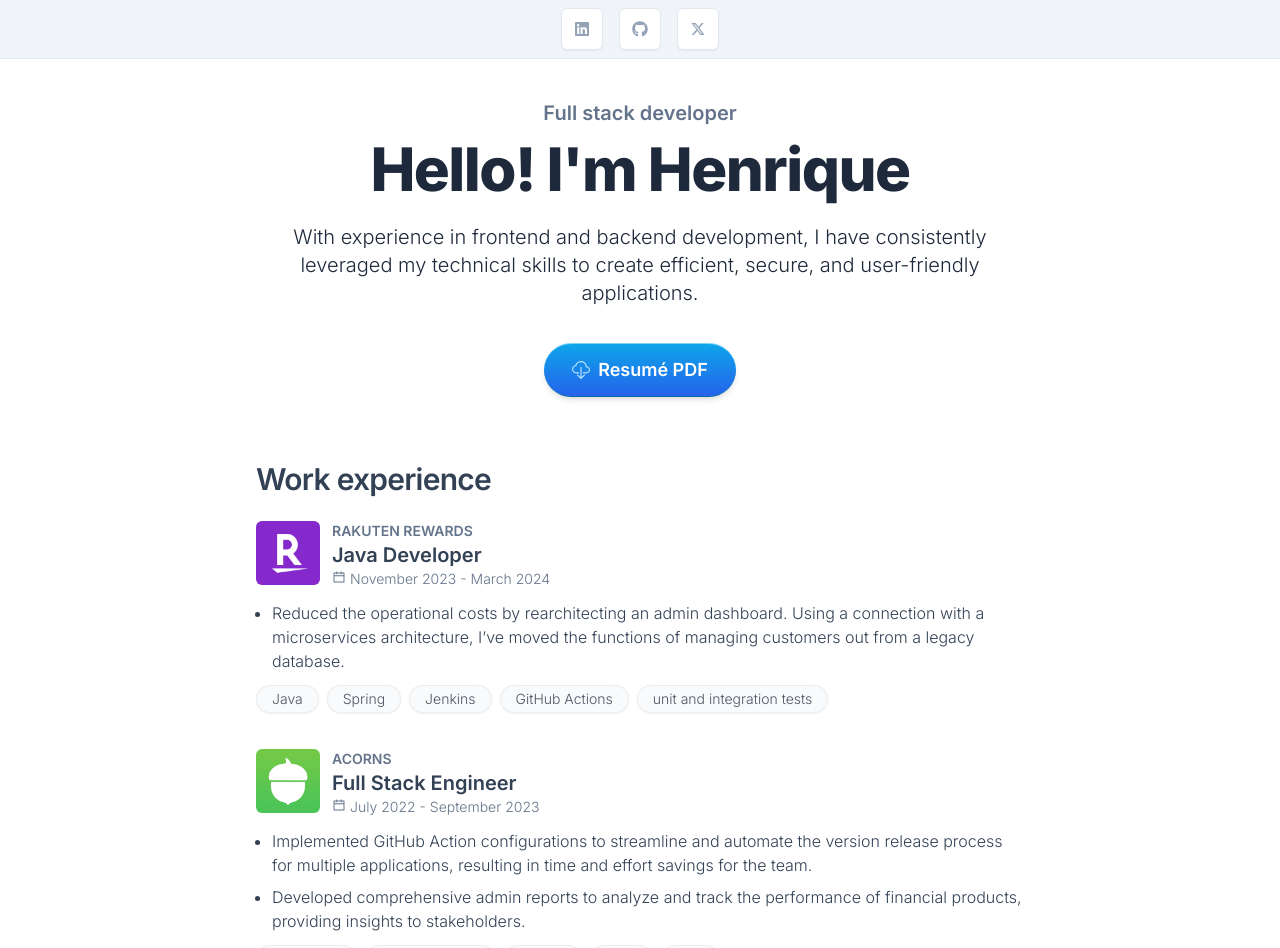
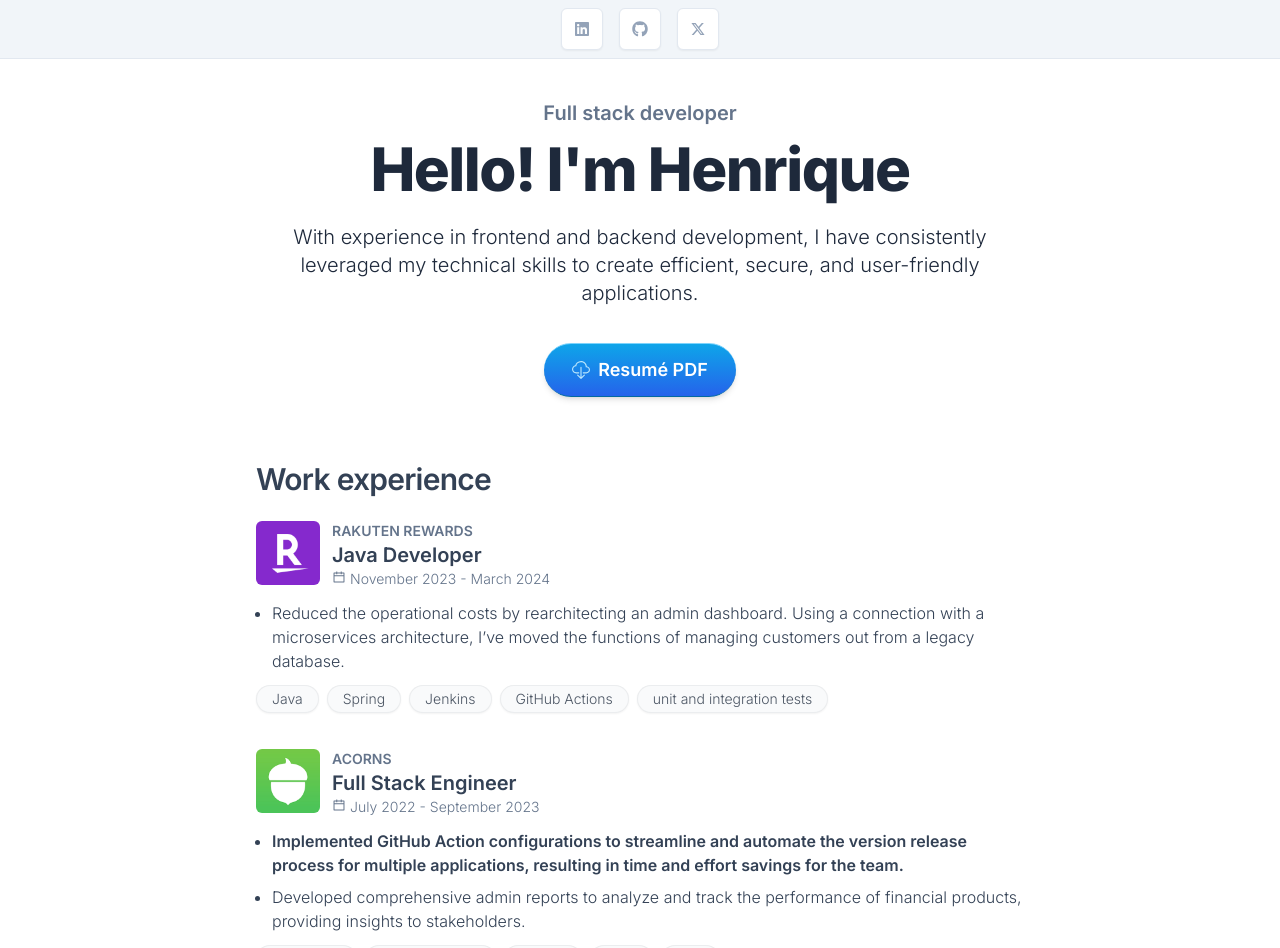
Before and after one commit to hrohden/hrohden.github.io, a React (Vite) app: page / in a window 1280 px wide. Shown: the top 948 px of the page. Built offline with nearby package versions, Linux system fonts and the light colour scheme.

Commit message:
Refactor WorkExperienceComponent to use structured description objects; update types and highlight feature

```diff
--- a/src/components/WorkExperienceComponent.tsx
+++ b/src/components/WorkExperienceComponent.tsx
@@ -40,10 +40,10 @@ const WorkExperienceComponent = ({
       <ul className="ml-4 flex list-disc flex-col gap-2">
         {workExperience.description.map((description) => (
           <li
-            key={description}
-            className="text-sm text-slate-700 dark:text-slate-300 md:text-base"
+            key={description.id}
+            className={description.highlight ? "text-sm text-slate-700 dark:text-slate-300 md:text-base font-semibold" : "text-sm text-slate-700 dark:text-slate-300 md:text-base"}
           >
-            {description}
+            {description.text}
           </li>
         ))}
       </ul>
--- a/src/data/workExperienceItems.ts
+++ b/src/data/workExperienceItems.ts
@@ -6,7 +6,7 @@ export const workExperienceItems: WorkExperience[] = [
     title: "Java Developer",
     period: "November 2023 - March 2024",
     description: [
-      "Reduced the operational costs by rearchitecting an admin dashboard. Using a connection with a microservices architecture, I’ve moved the functions of managing customers out from a legacy database."
+      {id: 1, text: "Reduced the operational costs by rearchitecting an admin dashboard. Using a connection with a microservices architecture, I’ve moved the functions of managing customers out from a legacy database."}
     ],
     logo: "rakuten.png",
     technologies: ["Java", "Spring", "Jenkins", "GitHub Actions", "unit and integration tests"],
@@ -16,8 +16,8 @@ export const workExperienceItems: WorkExperience[] = [
     title: "Full Stack Engineer",
     period: "July 2022 - September 2023",
     description: [
-      "Implemented GitHub Action configurations to streamline and automate the version release process for multiple applications, resulting in time and effort savings for the team.",
-      "Developed comprehensive admin reports to analyze and track the performance of financial products, providing insights to stakeholders.",
+      {id: 2, text: "Implemented GitHub Action configurations to streamline and automate the version release process for multiple applications, resulting in time and effort savings for the team.", highlight: true},
+      {id: 3, text: "Developed comprehensive admin reports to analyze and track the performance of financial products, providing insights to stakeholders."},
     ],
     logo: "acorns.png",
     technologies: ["Databricks", "Apache Airflow", "Python", "AWS", "SQL"],
@@ -27,8 +27,8 @@ export const workExperienceItems: WorkExperience[] = [
     title: "Full Stack Engineer",
     period: "January 2022 - July 2022",
     description: [
-      "Provided backend application support and maintenance, ensuring systems uninterrupted operation.",
-      "Developed and maintained mobile applications using React Native.",
+      {id: 4, text: "Provided backend application support and maintenance, ensuring systems uninterrupted operation."},
+      {id: 5, text: "Developed and maintained mobile applications using React Native."},
     ],
     logo: "brigit.png",
     technologies: ["Java", "Spring Boot", "React", "SQL"],
@@ -40,8 +40,8 @@ export const workExperienceItems: WorkExperience[] = [
     title: "Senior Java developer",
     period: "July 2021 - November 2021",
     description: [
-      "Suggested to the team and created the first version of an admin dashboard that consolidates information about the customers (profile info, current investments and loans, and credit score).",
-      "Developed and maintained web applications using React, Java, Spring, and Postgres",
+      {id: 6, text: "Suggested to the team and created the first version of an admin dashboard that consolidates information about the customers (profile info, current investments and loans, and credit score).", highlight: true},
+      {id: 7, text: "Developed and maintained web applications using React, Java, Spring, and Postgres"},
     ],
     logo: "cooperforte.png",
     technologies: ["Java", "Spring Framework", "React", "SQL", "Postgres"],
@@ -53,8 +53,8 @@ export const workExperienceItems: WorkExperience[] = [
     title: "Senior developer",
     period: "August 2020 - July 2021",
     description: [
-      "Helped the maintenance of a legacy frontend application build with Angular",
-      "Developed and maintained web applications for banking corporations, with React, Java, and SQL",
+      {id: 8, text: "Helped the maintenance of a legacy frontend application build with Angular"},
+      {id: 9, text: "Developed and maintained web applications for banking corporations, with React, Java, and SQL"},
     ],
     logo: "stefanini.png",
     technologies: ["Java", "Angular", "SQL"],
@@ -66,8 +66,8 @@ export const workExperienceItems: WorkExperience[] = [
     title: "Senior Java developer",
     period: "December 2019 - August 2020",
     description: [
-      "Performed a migration of binary objects stored in database to files saved in an AWS S3 Bucket. This action eliminated shutdown risks (as the binary objects were exposed as byte streams in the API response) and reduced cloud costs",
-      "Developed and maintained web applications for governmental departments, using Java (Spring), React, Jenkins, Docker, SQL",
+      {id: 10, text: "Performed a migration of binary objects stored in database to files saved in an AWS S3 Bucket. This action eliminated shutdown risks (as the binary objects were exposed as byte streams in the API response) and reduced cloud costs", highlight: true},
+      {id: 11, text: "Developed and maintained web applications for governmental departments, using Java (Spring), React, Jenkins, Docker, SQL"},
     ],
     logo: "basis.png",
     technologies: ["Java", "Spring", "Jenkins", "OpenShift", "Docker", "Angular", "SQL"],
@@ -79,9 +79,9 @@ export const workExperienceItems: WorkExperience[] = [
     title: "Software Developer",
     period: "February 2011 - September 2019",
     description: [
-      "Developed an internal web application with fast-updating information about financial products (interest rate, credit limit ranges, among others). The contents were updated by the head office and immediately available to the bank branches nationwide.",
-      "That application was built using Java, Spring, and Hibernate, and resulted in +2,500 daily hits, one of the most popular applications in the company’s intranet",
-      "Responsible for managing databases and developing internal performance reports of financial products.",
+      {id: 12, text: "Developed an internal web application with fast-updating information about financial products (interest rate, credit limit ranges, among others). The contents were updated by the head office and immediately available to the bank branches nationwide.", highlight: true},
+      {id: 13, text: "That application was built using Java, Spring, and Hibernate, and resulted in +2,500 daily hits, one of the most popular applications in the company’s intranet"},
+      {id: 14, text: "Responsible for managing databases and developing internal performance reports of financial products."},
     ],
     logo: "bb.png",
     technologies: ["Java", "Spring", "React", "Angular", "SQL"],
--- a/src/types/WorkExperience.ts
+++ b/src/types/WorkExperience.ts
@@ -1,9 +1,11 @@
+import { Description } from "./Description";
+
 export type WorkExperience = {
   company: string;
   companyDescription?: string;
   title: string;
   period: string;
-  description: string[];
+  description: Description[];
   logo: string;
   technologies: string[];
 };
```
